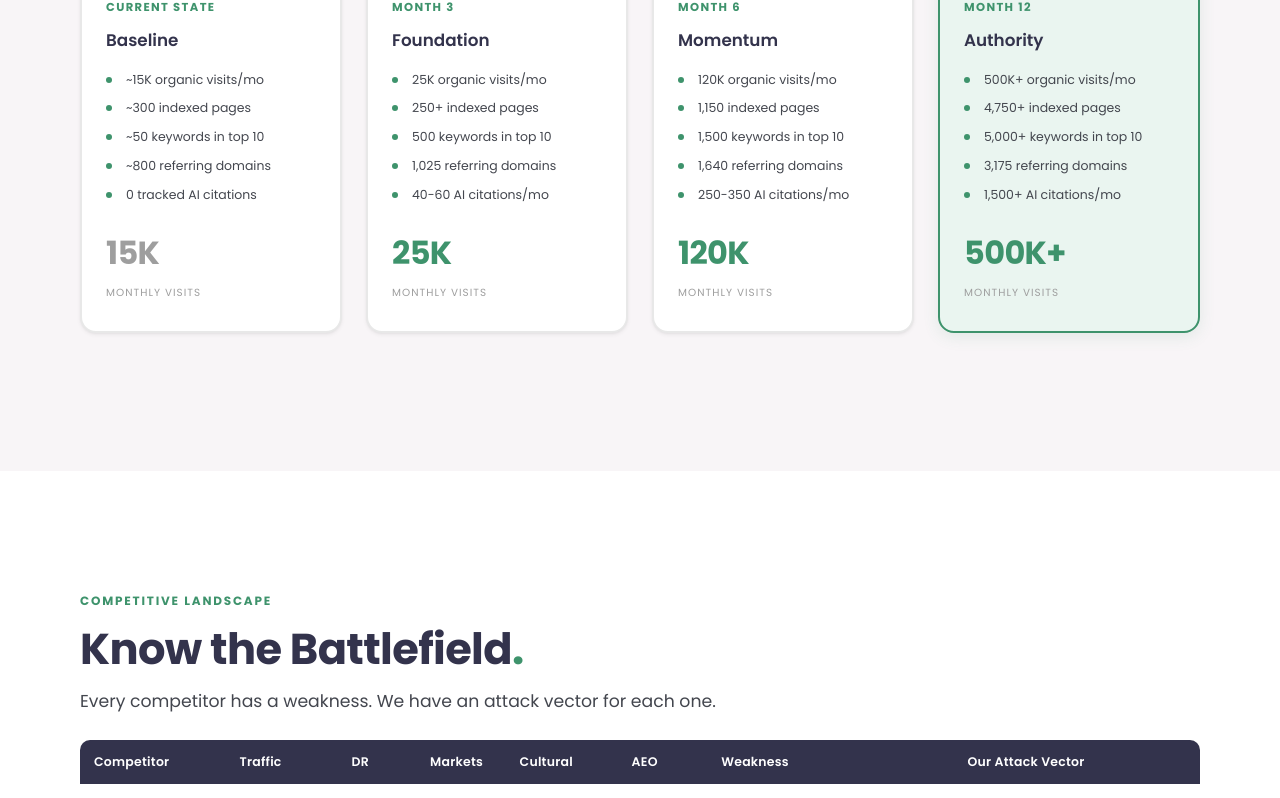
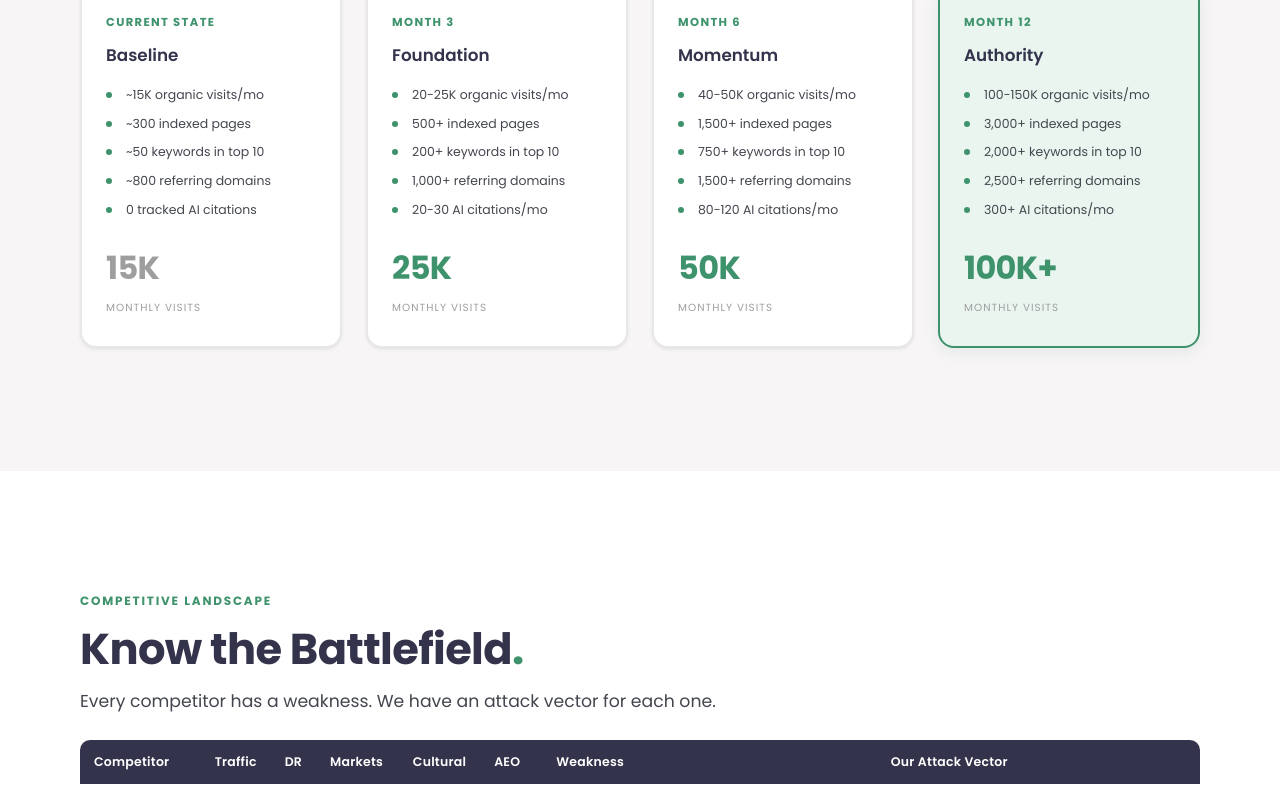
Before and after one commit to bzrjohn/ww-deck, a website: page index.html in a window 1280 px wide. Shown: the part 6099-6897 px from the top of the page. Drawn offline with Linux system fonts and the light colour scheme; a web font is replaced by a local one.

Commit message:
fix: toned down forecasts, competitor table mobile scroll, updated contact emails

```diff
--- a/index.html
+++ b/index.html
@@ -778,7 +778,7 @@ table.green-header th { background: var(--green); }
       <div class="fw-node">
         <span class="fw-icon">&#128270;</span>
         Google SEO
-        <span class="fw-metric">5,000+ pages &rarr; 500K visits/mo</span>
+        <span class="fw-metric">3,000+ pages &rarr; 100K+ visits/mo</span>
       </div>
       <div class="fw-node">
         <span class="fw-icon">&#127916;</span>
@@ -812,7 +812,7 @@ table.green-header th { background: var(--green); }
   <div class="slide-inner">
     <h4>The Targets</h4>
     <h2>12-Month Growth Trajectory<span class="period">.</span></h2>
-    <p class="subtitle" style="margin-top:12px;">From ~15K monthly organic visits to 500K+. A 33&times; traffic multiplier in 12 months.</p>
+    <p class="subtitle" style="margin-top:12px;">From ~15K monthly organic visits to 100K+. Realistic, compounding growth built on solid foundations.</p>
     <div class="timeline" style="margin-top:32px;">
       <div class="tl-item">
         <div class="tl-month">Current State</div>
@@ -831,11 +831,11 @@ table.green-header th { background: var(--green); }
         <div class="tl-month">Month 3</div>
         <h3>Foundation</h3>
         <ul>
-          <li>25K organic visits/mo</li>
-          <li>250+ indexed pages</li>
-          <li>500 keywords in top 10</li>
-          <li>1,025 referring domains</li>
-          <li>40-60 AI citations/mo</li>
+          <li>20-25K organic visits/mo</li>
+          <li>500+ indexed pages</li>
+          <li>200+ keywords in top 10</li>
+          <li>1,000+ referring domains</li>
+          <li>20-30 AI citations/mo</li>
         </ul>
         <div class="tl-val">25K</div>
         <div class="tl-val-label">Monthly Visits</div>
@@ -844,26 +844,26 @@ table.green-header th { background: var(--green); }
         <div class="tl-month">Month 6</div>
         <h3>Momentum</h3>
         <ul>
-          <li>120K organic visits/mo</li>
-          <li>1,150 indexed pages</li>
-          <li>1,500 keywords in top 10</li>
-          <li>1,640 referring domains</li>
-          <li>250-350 AI citations/mo</li>
+          <li>40-50K organic visits/mo</li>
+          <li>1,500+ indexed pages</li>
+          <li>750+ keywords in top 10</li>
+          <li>1,500+ referring domains</li>
+          <li>80-120 AI citations/mo</li>
         </ul>
-        <div class="tl-val">120K</div>
+        <div class="tl-val">50K</div>
         <div class="tl-val-label">Monthly Visits</div>
       </div>
       <div class="tl-item tl-item-active">
         <div class="tl-month">Month 12</div>
         <h3>Authority</h3>
         <ul>
-          <li>500K+ organic visits/mo</li>
-          <li>4,750+ indexed pages</li>
-          <li>5,000+ keywords in top 10</li>
-          <li>3,175 referring domains</li>
-          <li>1,500+ AI citations/mo</li>
+          <li>100-150K organic visits/mo</li>
+          <li>3,000+ indexed pages</li>
+          <li>2,000+ keywords in top 10</li>
+          <li>2,500+ referring domains</li>
+          <li>300+ AI citations/mo</li>
         </ul>
-        <div class="tl-val">500K+</div>
+        <div class="tl-val">100K+</div>
         <div class="tl-val-label">Monthly Visits</div>
       </div>
     </div>
@@ -876,18 +876,18 @@ table.green-header th { background: var(--green); }
     <h4>Competitive Landscape</h4>
     <h2>Know the Battlefield<span class="period">.</span></h2>
     <p class="subtitle" style="margin-top:12px;">Every competitor has a weakness. We have an attack vector for each one.</p>
-    <div style="overflow-x:auto;">
-      <table style="margin-top:24px; table-layout:fixed; word-wrap:break-word;">
+    <div style="overflow-x:auto; -webkit-overflow-scrolling:touch;">
+      <table style="margin-top:24px; min-width:750px;">
         <thead>
           <tr>
-            <th style="width:13%;">Competitor</th>
-            <th style="width:10%;">Traffic</th>
-            <th style="width:7%;">DR</th>
-            <th style="width:8%;">Markets</th>
-            <th style="width:10%;">Cultural</th>
-            <th style="width:8%;">AEO</th>
-            <th style="width:22%;">Weakness</th>
-            <th style="width:22%;">Our Attack Vector</th>
+            <th>Competitor</th>
+            <th>Traffic</th>
+            <th>DR</th>
+            <th>Markets</th>
+            <th>Cultural</th>
+            <th>AEO</th>
+            <th>Weakness</th>
+            <th>Our Attack Vector</th>
           </tr>
         </thead>
         <tbody>
@@ -2615,24 +2615,24 @@ table.green-header th { background: var(--green); }
         <div class="tl-month">Month 12</div>
         <h3>Authority</h3>
         <ul>
-          <li>4,750+ pages live</li>
-          <li>DR ~62</li>
-          <li>1,500+ AI citations/mo</li>
-          <li>430 vendors</li>
+          <li>3,000+ pages live</li>
+          <li>DR ~58</li>
+          <li>300+ AI citations/mo</li>
+          <li>200+ vendors</li>
         </ul>
-        <div class="tl-val">500K+</div>
+        <div class="tl-val">100K+</div>
         <div class="tl-val-label">Monthly Visits</div>
       </div>
       <div class="tl-item">
         <div class="tl-month">Month 24</div>
         <h3>Dominance</h3>
         <ul>
-          <li>8,500+ pages indexed</li>
-          <li>DR ~72</li>
-          <li>10,000+ AI citations/mo</li>
-          <li>1,200 vendors</li>
+          <li>6,000+ pages indexed</li>
+          <li>DR ~65</li>
+          <li>1,000+ AI citations/mo</li>
+          <li>500+ vendors</li>
         </ul>
-        <div class="tl-val">1.2M</div>
+        <div class="tl-val">500K+</div>
         <div class="tl-val-label">Monthly Visits</div>
       </div>
     </div>
@@ -2815,7 +2815,7 @@ table.green-header th { background: var(--green); }
           <tbody>
             <tr><td>Pages indexed</td><td>4,750+</td></tr>
             <tr><td>Domain Rating</td><td>62</td></tr>
-            <tr><td>Monthly organic traffic</td><td>500K+</td></tr>
+            <tr><td>Monthly organic traffic</td><td>100K+</td></tr>
             <tr><td>AI citations/month</td><td>1,500+</td></tr>
             <tr><td>Vendor partners</td><td>430+</td></tr>
             <tr><td>Referring domains</td><td>3,175+</td></tr>
@@ -2886,7 +2886,7 @@ table.green-header th { background: var(--green); }
       </div>
       <div class="contact-item">
         <h4>Email</h4>
-        <p>hello@covert.com.au</p>
+        <p>peter@covert.com.au | nathan@covert.com.au</p>
       </div>
       <div class="contact-item">
         <h4>Prepared For</h4>
```
